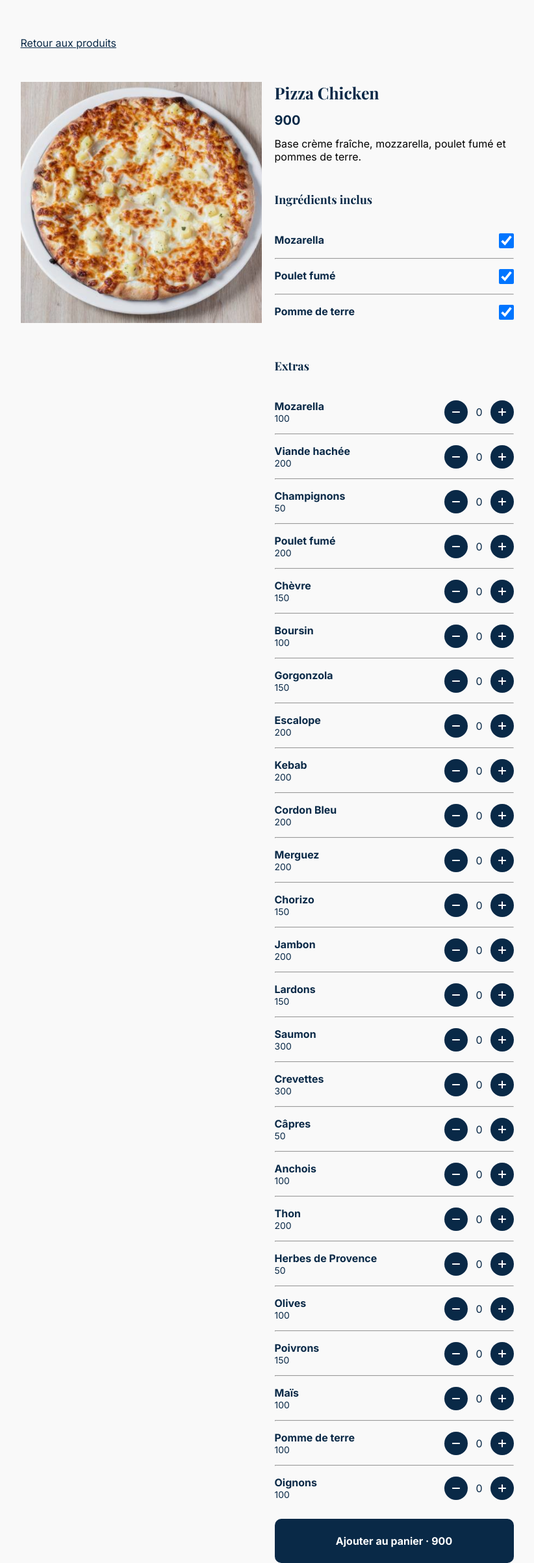
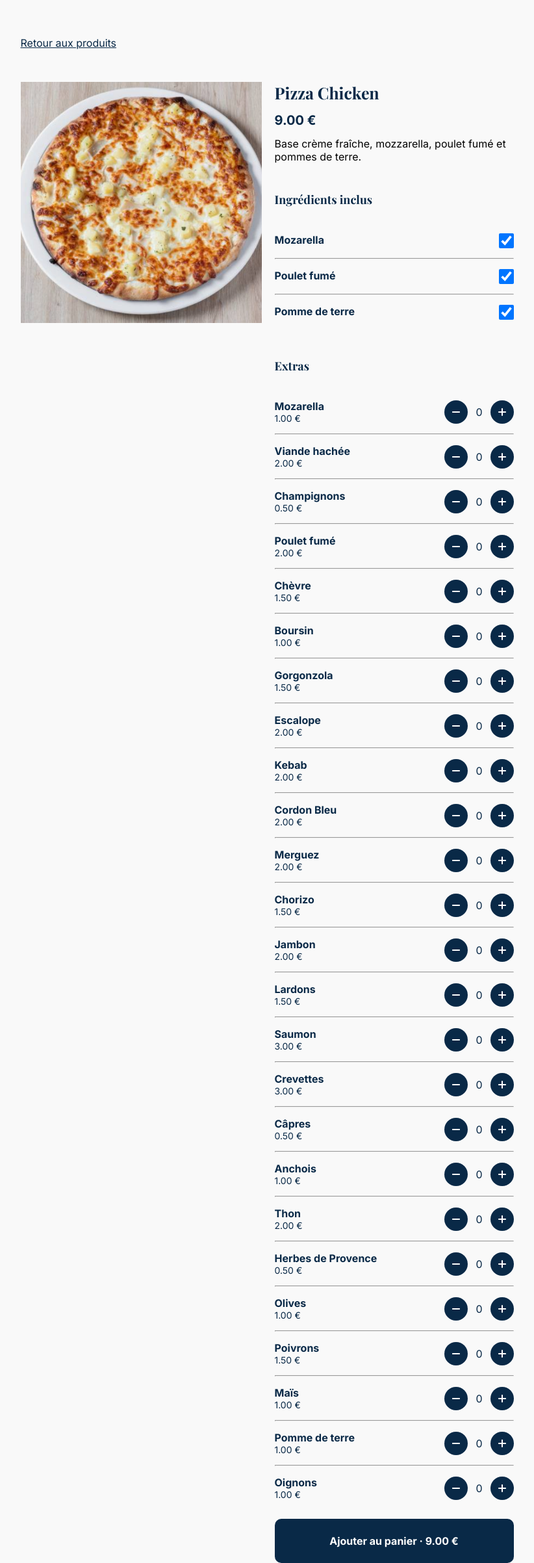
Before and after one commit to AnneGicquel/pizzeriaDellaMamma, an Angular app: page /customisation/1 in a window 1280 px wide. Shown: the whole page at 65% size, without its empty margins (229-1051 px from the left). Built offline with nearby package versions, Linux system fonts and the light colour scheme; a web font is replaced by a local one.

Commit message:
affichage des prix

```diff
--- a/src/app/components/customisation/ingredients-extras/ingredients-extras.component.html
+++ b/src/app/components/customisation/ingredients-extras/ingredients-extras.component.html
@@ -4,7 +4,7 @@
     <div class="ingredient-box">
         <div>
         <p class="ingredient-title">{{ingredients.ingredient.title}}</p>
-        <p class="ingredient-price">{{ingredients.additionalPrice}}</p>
+        <p class="ingredient-price">{{ingredients.additionalPrice /100| number :'1.2-2'}} €</p>
         </div>
 
         <div class="ingredient-quantity-picker">
--- a/src/app/components/customisation/product-details/product-details.component.html
+++ b/src/app/components/customisation/product-details/product-details.component.html
@@ -2,10 +2,10 @@
     <img src="{{product?.picture}}" alt="photo du produit">
     <div class="div-right">
         <h1>{{product?.title}}</h1>
-        <p class="price">{{product?.price}}</p>
+        <p class="price">{{product!.price /100| number :'1.2-2'}} €</p>
         <p class="description">{{product?.description}}</p>
         <app-ingredients-included (toggle)="toggleIncludedIngredient($event)" *ngIf="product && product.includedIngredients.length !== 0" [product]="product"></app-ingredients-included>
         <app-ingredients-extras (addOne)="addOneExtra($event)" (removeOne)="removeOneExtra($event)" *ngIf="product && product.includedIngredients.length !== 0" [product]="product"></app-ingredients-extras>
-        <button (click)="addToBasket()" routerLink="/basket">Ajouter au panier · {{customPrice}}</button>
+        <button (click)="addToBasket()" routerLink="/basket">Ajouter au panier · {{customPrice! /100| number :'1.2-2'}} €</button>
     </div>
 </section>
```
